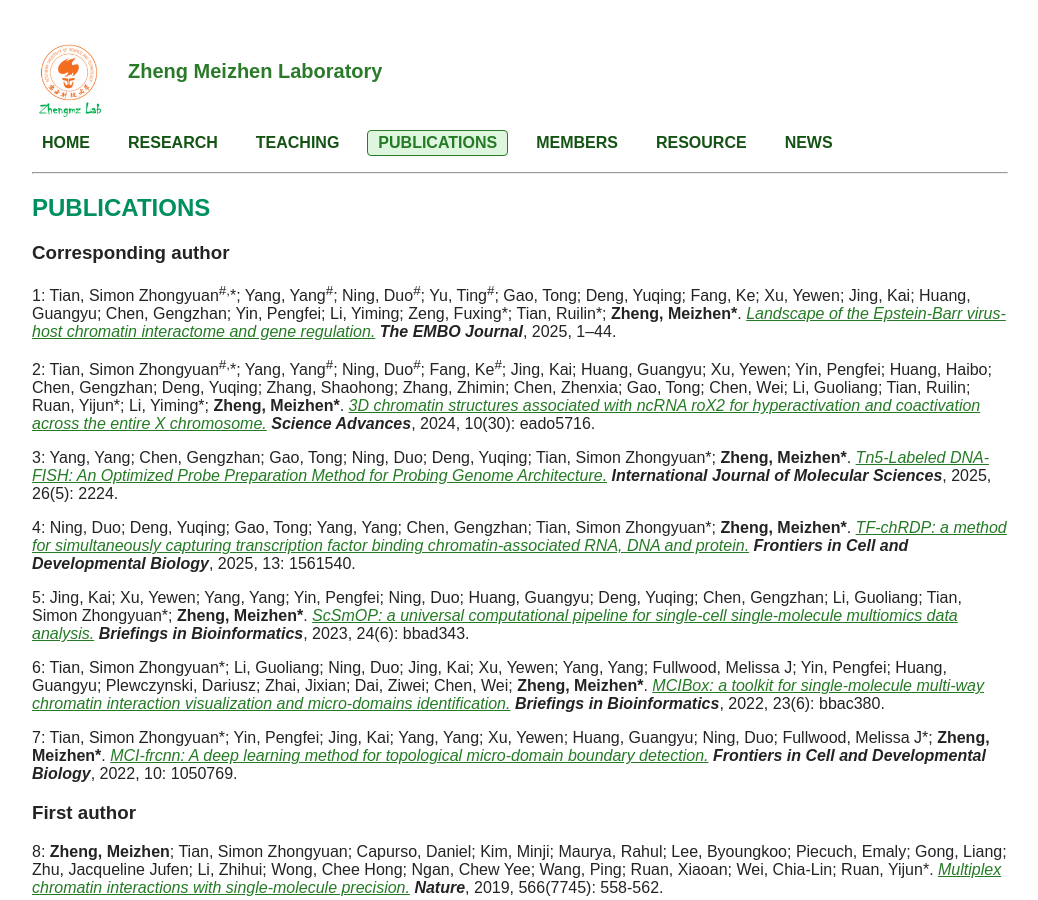
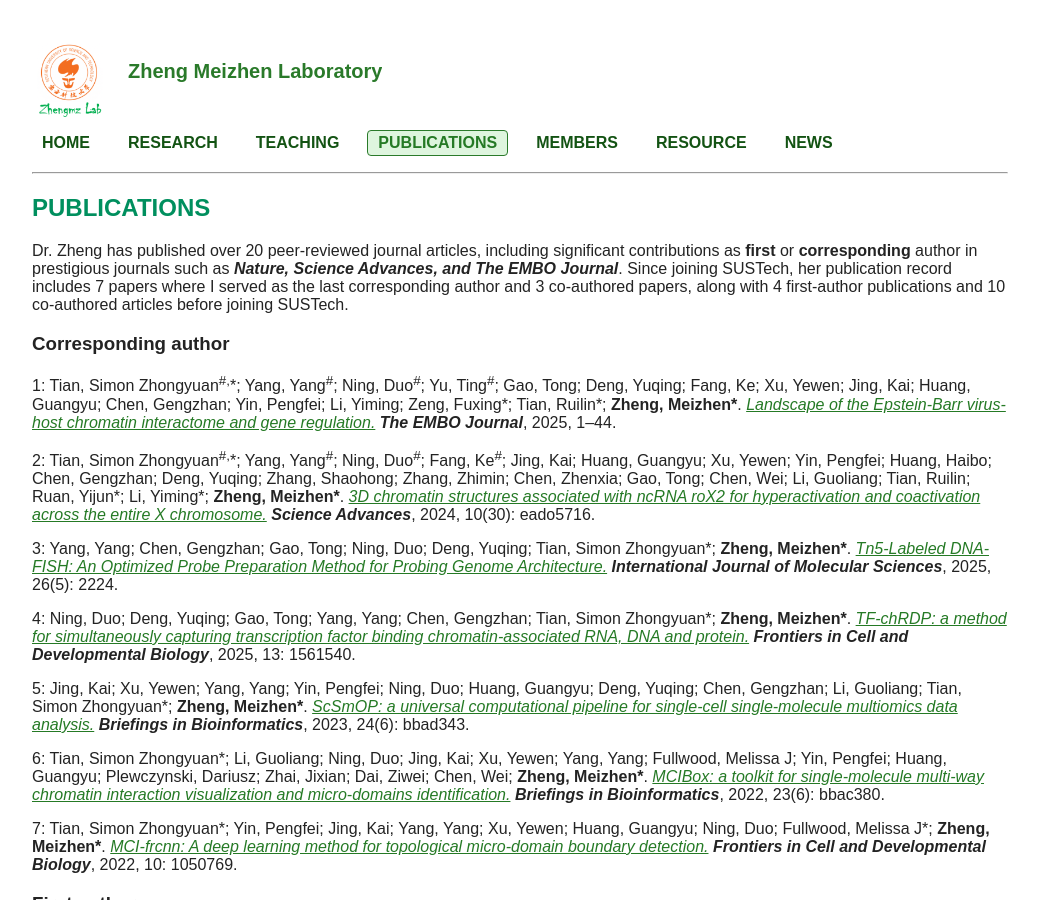
Before and after one commit to ZhengmzLab/zhengmzlab.github.io, a Jekyll site: the page built from publications.md, in a window 1280 px wide and 900 px high. Shown: the whole window, without its empty margins (120-1158 px from the left). Built offline with Jekyll 4.4.1, drawn with Linux system fonts in a browser that asks for light colours; comment, search, counter and statistics services are not loaded.

Commit message:
Update publications.md

```diff
--- a/publications.md
+++ b/publications.md
@@ -4,6 +4,8 @@ title: PUBLICATIONS
 ---
 
 ## <span style="color:#008f5e; font-weight:bold;">PUBLICATIONS</span>
+
+Dr. Zheng has published over 20 peer-reviewed journal articles, including significant contributions as **first** or **corresponding** author in prestigious journals such as **_Nature, Science Advances, and The EMBO Journal_**. Since joining SUSTech, her publication record includes 7 papers where I served as the last corresponding author and 3 co-authored papers, along with 4 first-author publications and 10 co-authored articles before joining SUSTech.
 
 ### Corresponding author
 
```
